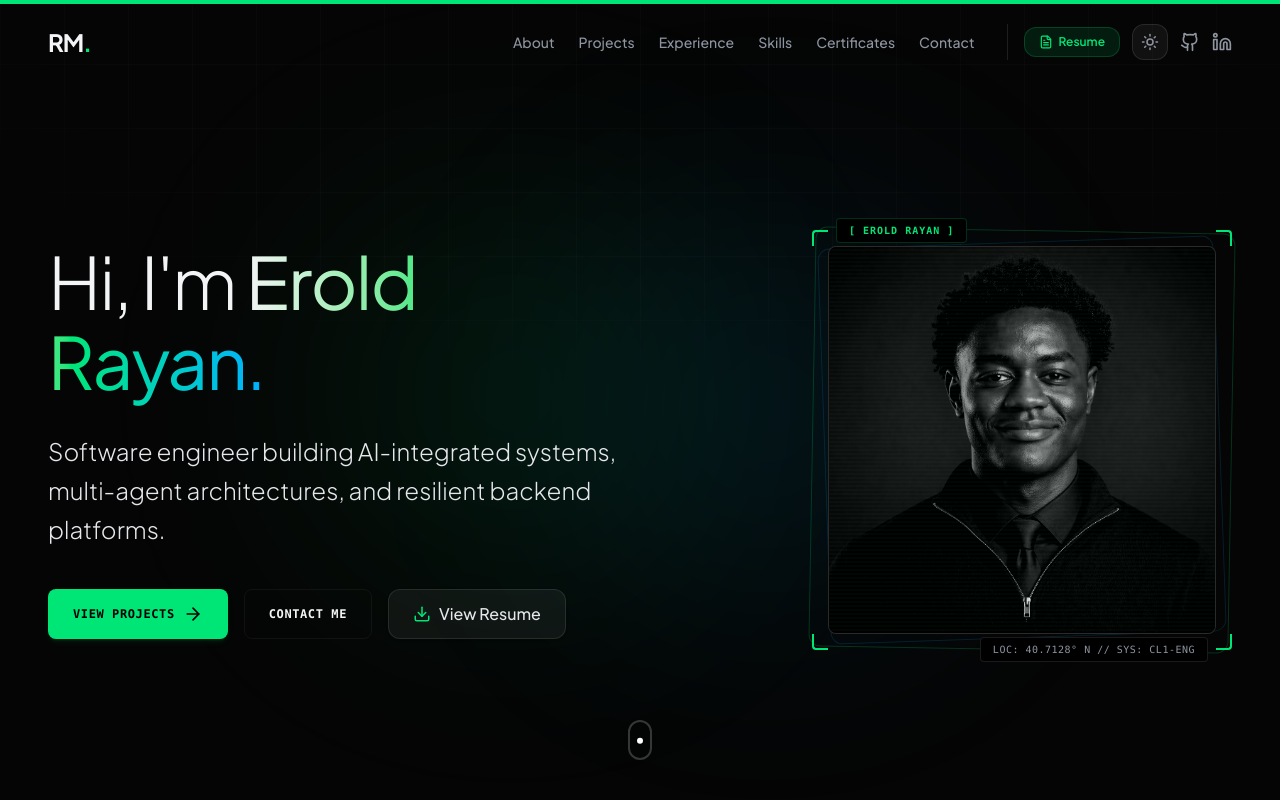
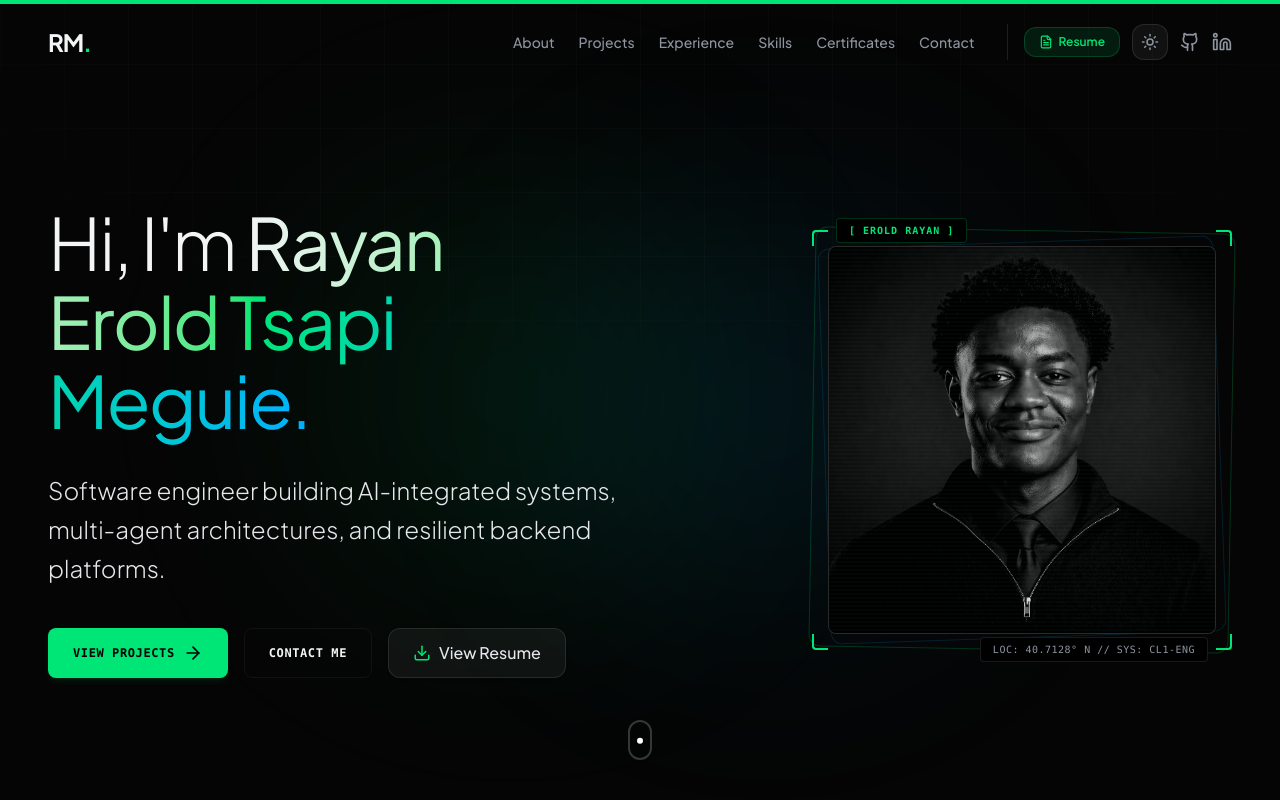
Before and after one commit to RayanErold/my-portfolio-website, a React (Vite) app: page / in a window 1280 px wide. Shown: the top 800 px of the page. Built offline with nearby package versions, Linux system fonts and the light colour scheme.

Commit message:
Update Hero heading name to Rayan Erold Tsapi Meguie

```diff
--- a/src/components/Hero.jsx
+++ b/src/components/Hero.jsx
@@ -46,7 +46,7 @@ export default function Hero() {
               variants={itemVariants}
               className="text-5xl md:text-7xl font-light tracking-tight mb-8 leading-[1.1]"
             >
-              Hi, I'm <span className="text-gradient font-normal">Erold Rayan.</span>
+              Hi, I'm <span className="text-gradient font-normal">Rayan Erold Tsapi Meguie.</span>
             </motion.h1>
 
             <motion.p
```
